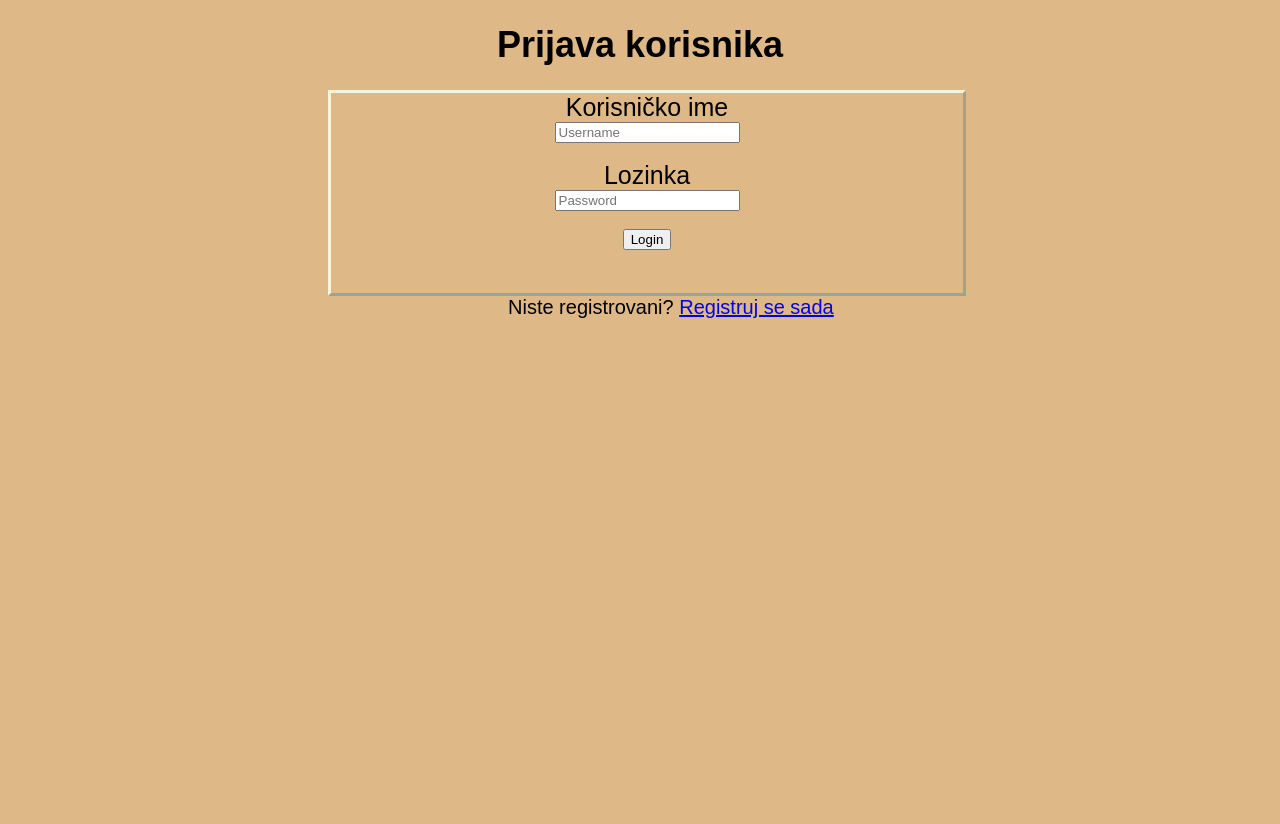
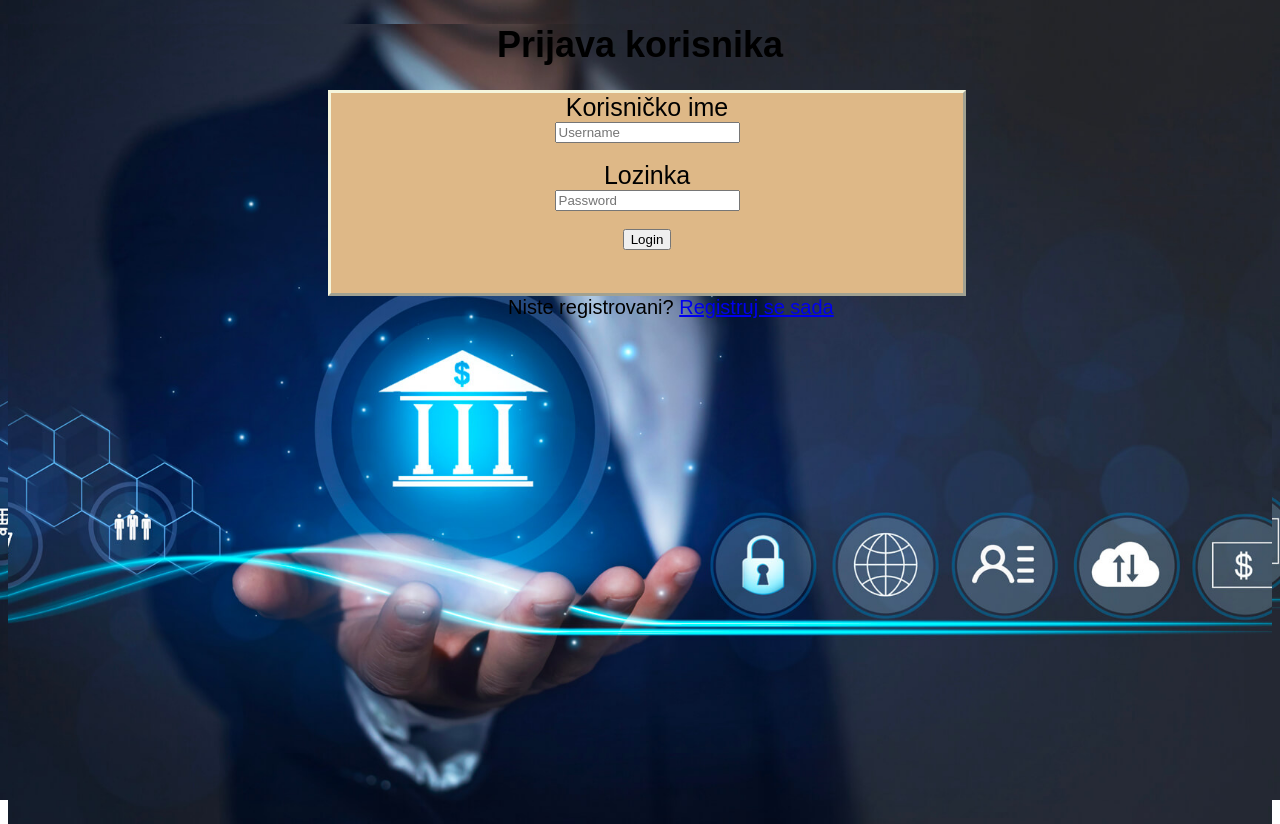
Before and after one commit to jtrivun16/DRS-projekat, a Flask app: page /login in a window 1280 px wide. Run offline with Flask 2, Linux system fonts and the light colour scheme.

Commit message:
pozadina

```diff
--- a/templates/login.html
+++ b/templates/login.html
@@ -7,8 +7,10 @@
     <style>
         body, html {
             height: 100%;
-            background-color: burlywood;
-            font-family: Arial, Helvetica, sans-serif
+          /*  background-color: burlywood;*/
+            font-family: Arial, Helvetica, sans-serif;
+            background: center/cover url("../static/pozadina.jpg") no-repeat;
+
         }
 
         h1{
```
Also changed, not shown: static/pozadina.jpg (renamed from templates/pozadina.jpg).
